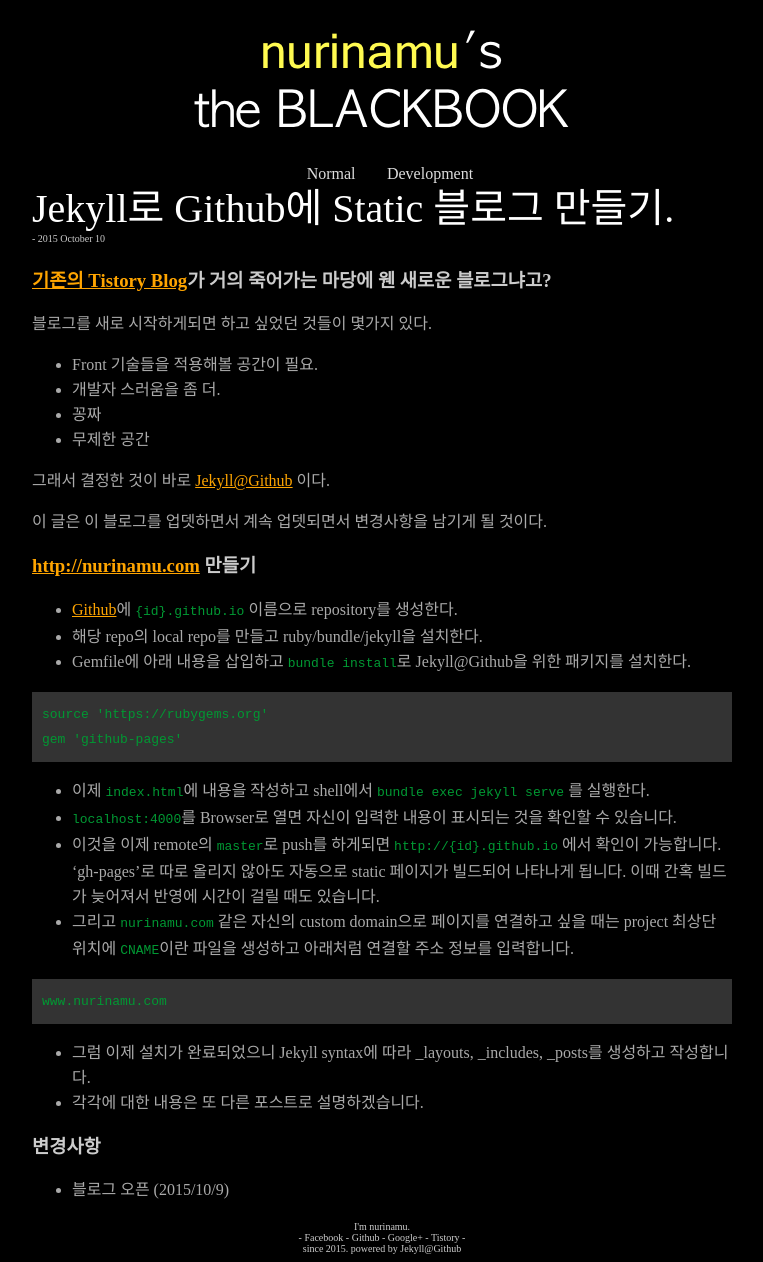
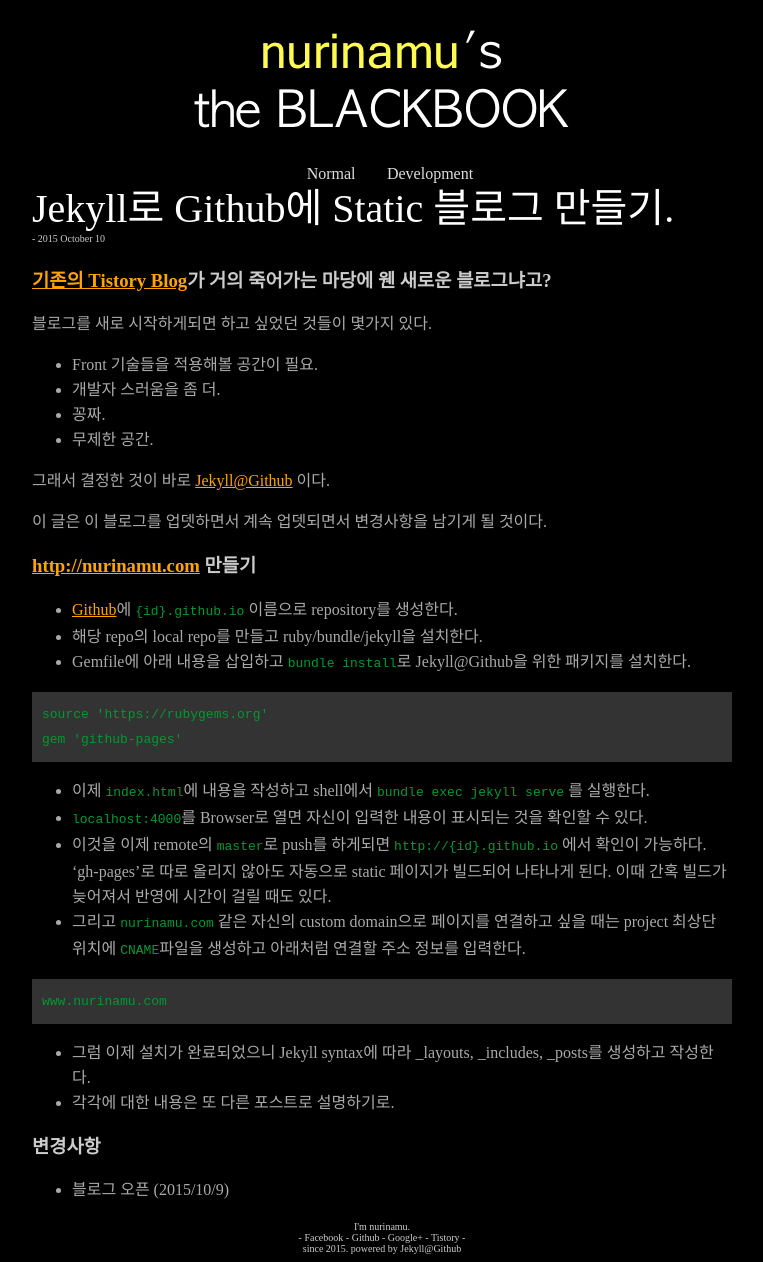
Before and after one commit to nurinamu/nurinamu.github.io, a Jekyll site: the page built from _posts/dev/2015-10-10-jekyll-settings-for-this-blog.md, in a window 1280 px wide. Shown: the whole page, without its empty margins (258-1021 px from the left). Built offline with Jekyll 4.4.1, drawn with Linux system fonts in a browser that asks for light colours; Markdown is read by kramdown in place of the engine named in the settings.

Commit message:
어체 다듬기.

````diff
--- a/_posts/dev/2015-10-10-jekyll-settings-for-this-blog.md
+++ b/_posts/dev/2015-10-10-jekyll-settings-for-this-blog.md
@@ -10,8 +10,8 @@
 
 - Front 기술들을 적용해볼 공간이 필요.
 - 개발자 스러움을 좀 더.
-- 꽁짜
-- 무제한 공간
+- 꽁짜.
+- 무제한 공간.
 
 그래서 결정한 것이 바로 [Jekyll@Github](http://jekyllrb.com/docs/github-pages/) 이다.
 
@@ -29,16 +29,16 @@
 ```
 
 - 이제 `index.html`에 내용을 작성하고 shell에서 `bundle exec jekyll serve` 를 실행한다.
-- `localhost:4000`를 Browser로 열면 자신이 입력한 내용이 표시되는 것을 확인할 수 있습니다.
-- 이것을 이제 remote의 `master`로 push를 하게되면 `http://{id}.github.io` 에서 확인이 가능합니다. 'gh-pages'로 따로 올리지 않아도 자동으로 static 페이지가 빌드되어 나타나게 됩니다. 이때 간혹 빌드가 늦어져서 반영에 시간이 걸릴 때도 있습니다.
-- 그리고 `nurinamu.com` 같은 자신의 custom domain으로 페이지를 연결하고 싶을 때는 project 최상단 위치에 `CNAME`이란 파일을 생성하고 아래처럼 연결할 주소 정보를 입력합니다.
+- `localhost:4000`를 Browser로 열면 자신이 입력한 내용이 표시되는 것을 확인할 수 있다.
+- 이것을 이제 remote의 `master`로 push를 하게되면 `http://{id}.github.io` 에서 확인이 가능하다. 'gh-pages'로 따로 올리지 않아도 자동으로 static 페이지가 빌드되어 나타나게 된다. 이때 간혹 빌드가 늦어져서 반영에 시간이 걸릴 때도 있다.
+- 그리고 `nurinamu.com` 같은 자신의 custom domain으로 페이지를 연결하고 싶을 때는 project 최상단 위치에 `CNAME`파일을 생성하고 아래처럼 연결할 주소 정보를 입력한다.
 
 ```
 www.nurinamu.com
 ```
 
-- 그럼 이제 설치가 완료되었으니 Jekyll syntax에 따라 _layouts, _includes, _posts를 생성하고 작성합니다.
-- 각각에 대한 내용은 또 다른 포스트로 설명하겠습니다.
+- 그럼 이제 설치가 완료되었으니 Jekyll syntax에 따라 _layouts, _includes, _posts를 생성하고 작성한다.
+- 각각에 대한 내용은 또 다른 포스트로 설명하기로.
 
 ### 변경사항
  - 블로그 오픈 (2015/10/9)
````
